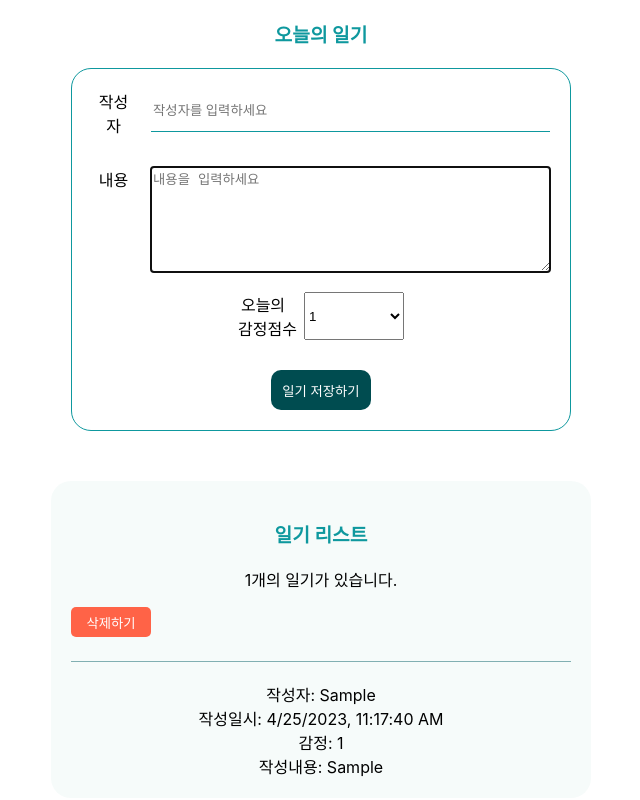
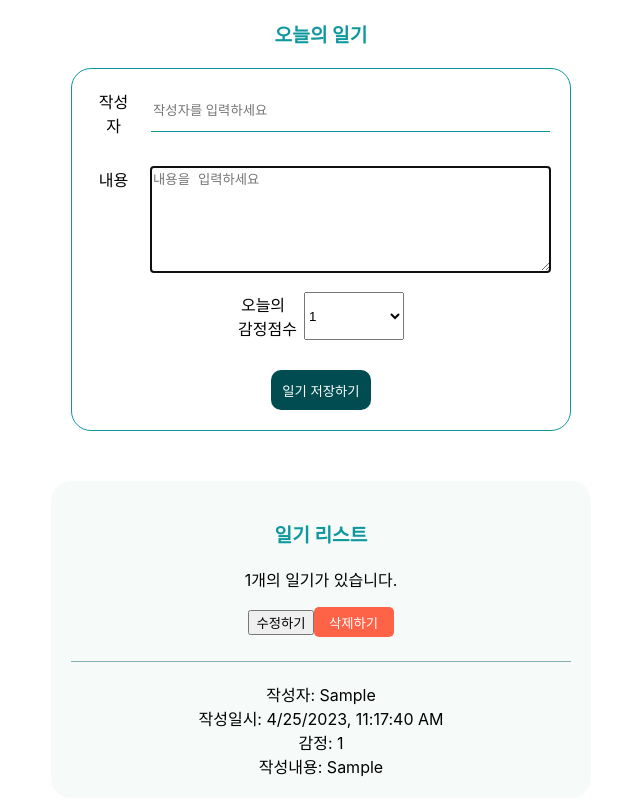
Before and after one commit to danimkim/mood-tracking-journal, a React (Create React App) app: page / in a window 1280 px wide. Both pictures are taken after typing "Sample", "Sample" into the empty fields and a click on the button "일기 저장하기". Shown: the whole page, without its empty margins (319-959 px from the left). Built offline with nearby package versions, Linux system fonts and the light colour scheme.

Commit message:
✨ add diary content editing feature

```diff
--- a/src/App.js
+++ b/src/App.js
@@ -25,17 +25,28 @@ function App() {
     setData([...data, newItem]);
   };
 
-  // 일기 삭제하기 핸들러 추가 handleDelete targetId 인자로 받기
   const handleDeleteDiary = (targetId) => {
     const newData = data.filter((item) => item.id !== targetId);
 
     setData(newData);
   };
 
+  const handleEditDiary = (targetId, newContent) => {
+    setData(
+      data.map((item) =>
+        item.id === targetId ? { ...item, content: newContent } : item
+      )
+    );
+  };
+
   return (
     <div className="App">
       <DiaryEditor onCreate={handleCreateDiary} />
-      <DiaryList diaryList={data} onDelete={handleDeleteDiary} />
+      <DiaryList
+        diaryList={data}
+        onDelete={handleDeleteDiary}
+        onEdit={handleEditDiary}
+      />
     </div>
   );
 }
--- a/src/DiaryItem.js
+++ b/src/DiaryItem.js
@@ -1,4 +1,4 @@
-import React from "react";
+import React, { useState } from "react";
 import "./DiaryItem.css";
 
 const DiaryItem = ({
@@ -8,18 +8,69 @@ const DiaryItem = ({
   content,
   id,
   onDelete,
+  onEdit,
 }) => {
+  // 수정하기 상태 추가
+  const [isEditing, setIsEditing] = useState(false);
+
+  // 수정하기 상태를 toggle하는 함수 만들기
+  const toggleEdit = () => setIsEditing((prev) => !prev);
+
+  // localContent 상태 추가
+  const [localContent, setLocalContent] = useState(content);
+
+  const handleDelete = () => {
+    if (window.confirm("해당 일기를 정말 삭제하시겠어요?")) {
+      onDelete(id);
+    } else {
+      return;
+    }
+  };
+
+  const handleEdit = () => {
+    if (window.confirm("해당 일기를 수정하시겠어요?")) {
+      onEdit(id, localContent);
+      setLocalContent("");
+      toggleEdit();
+    } else {
+      return;
+    }
+  };
+
+  const handleContentChange = (e) => setLocalContent(e.target.value);
+
   return (
     <>
       <ul className="diary-item-container">
         <li>작성자: {author}</li>
         <li>작성일시: {new Date(created_date).toLocaleString()}</li>
         <li>감정: {emotion}</li>
-        <li>작성내용: {content}</li>
+        <li>
+          작성내용:{" "}
+          {isEditing ? (
+            <textarea value={localContent} onChange={handleContentChange} />
+          ) : (
+            content
+          )}
+        </li>
       </ul>
-      <button className="button--delete" onClick={() => onDelete(id)}>
-        삭제하기
-      </button>
+      <div className="button-container">
+        {isEditing ? (
+          <>
+            <button onClick={handleEdit}>수정완료</button>
+            <button onClick={toggleEdit}>수정취소</button>
+          </>
+        ) : (
+          <>
+            <button onClick={toggleEdit}>수정하기</button>
+            <button className="button--delete" onClick={handleDelete}>
+              삭제하기
+            </button>
+          </>
+        )}
+      </div>
+
+      {/* 상태에 따라 수정 취소 / 수정 완료 버튼 및 수정하기 / 삭제하기 버튼 추가 */}
     </>
   );
 };
--- a/src/DiaryList.js
+++ b/src/DiaryList.js
@@ -1,14 +1,21 @@
 import DiaryItem from "./DiaryItem";
 import "./DiaryList.css";
 
-const DiaryList = ({ diaryList, onDelete }) => {
+const DiaryList = ({ diaryList, onDelete, onEdit }) => {
   return (
     <div className="diary-list-container">
       <h3 className="heading">일기 리스트</h3>
       <p>{diaryList.length}개의 일기가 있습니다.</p>
       <div className="container__diary-item">
         {diaryList.map((item) => {
-          return <DiaryItem key={item.id} {...item} onDelete={onDelete} />;
+          return (
+            <DiaryItem
+              key={item.id}
+              {...item}
+              onDelete={onDelete}
+              onEdit={onEdit}
+            />
+          );
         })}
       </div>
     </div>
```
